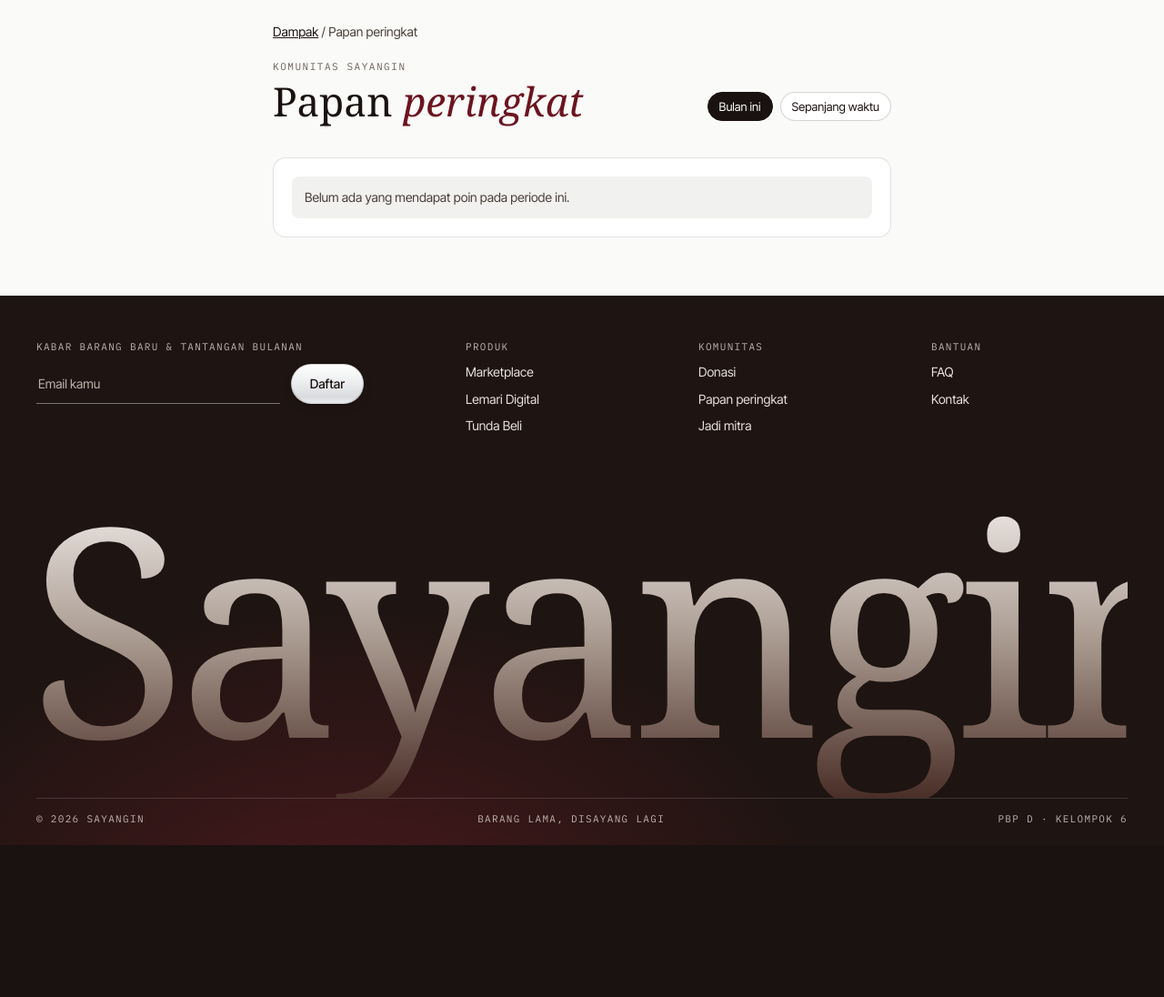
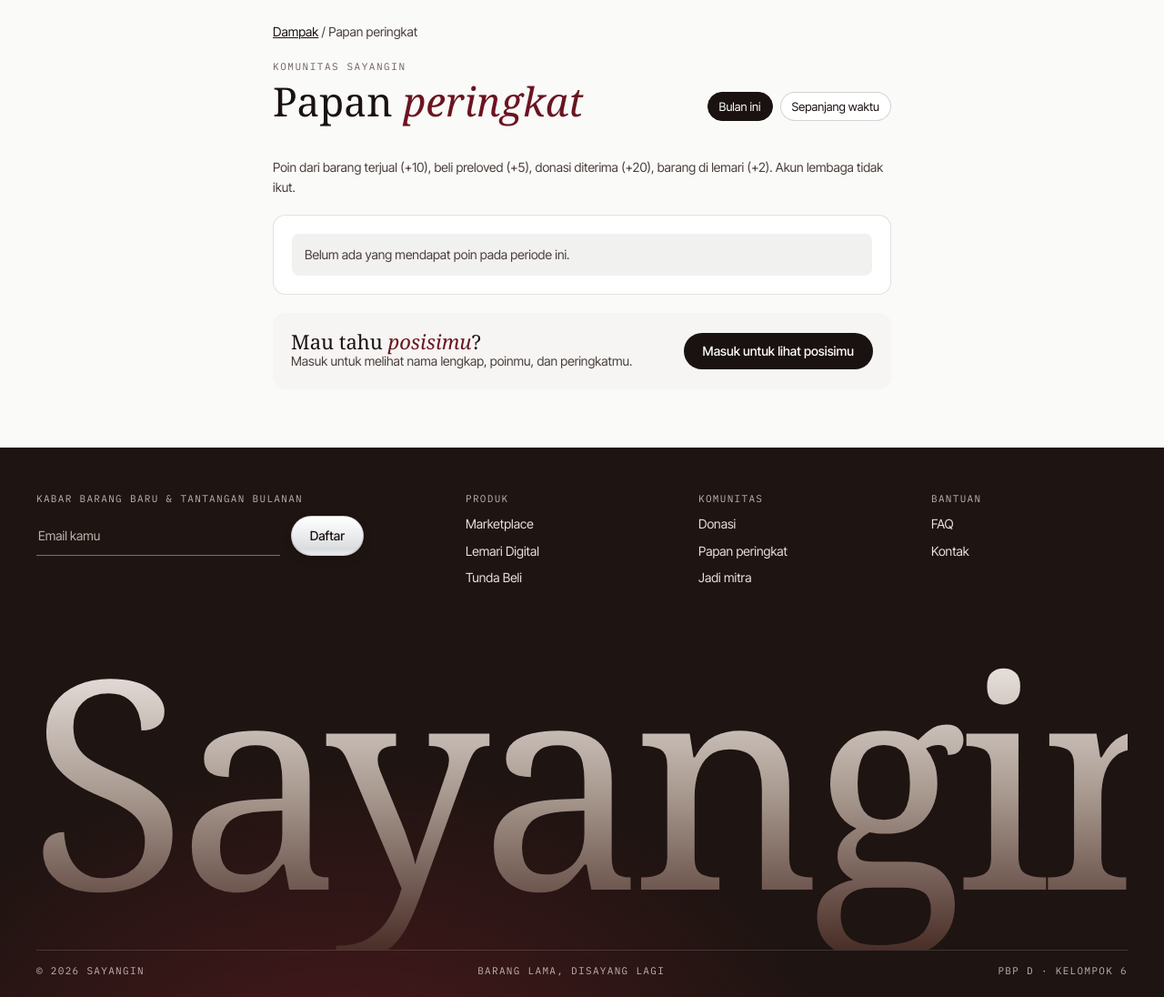
Before and after one commit to PBP-D-Kelompok-6/sayangin, a Django app: page /dampak/peringkat/ in a window 1280 px wide. Shown: the part 72-1168 px from the top of the page at 91% size. Before the commit the page ends 1001 px from the top, so only its background shows below. Run offline with Django 5.2, Linux system fonts and the light colour scheme; some libraries are stand-ins or nearby versions; some web fonts are replaced.

Commit message:
feat: tampilan papan peringkat untuk tamu dan pengguna yang login

```diff
--- a/impact/views.py
+++ b/impact/views.py
@@ -135,18 +135,32 @@ def show_impact_json(request):
     return JsonResponse(build_dashboard(request)) # sebagai Json
 
 
+# Samarkan username untuk tamu: huruf pertama + *** + huruf terakhir, mis. "rania" -> "r***a"
+def mask_username(username):
+    return username[0] + "***" + (username[-1] if len(username) > 1 else "")
+
 # Halaman papan peringkat publik (/dampak/peringkat/)
 # SENGAJA tanpa @personal_required: tamu & lembaga boleh melihat, tapi isinya dibedakan di template
 @require_GET
 def show_impact_leaderboard(request):
     period, since = get_period(request)
     leaderboard = get_leaderboard(since)
+    top = leaderboard[:10] # halaman publik menampilkan 10 teratas
+    if request.user.is_authenticated:
+        # sudah login: nama lengkap + tandai baris milik sendiri
+        rows = [{**row, "is_me": row["user_id"] == request.user.id} for row in top]
+        my_rank = next((row for row in leaderboard if row["user_id"] == request.user.id), None)
+    else:
+        # tamu: nama disamarkan DI SERVER, jadi nama asli & id user tidak ikut terkirim ke browser
+        rows = [{"rank": row["rank"], "username": mask_username(row["username"]), "points": row["points"]}
+                for row in top]
+        my_rank = None # tamu tidak punya posisi
     context = {
         "period": period,
-        "leaderboard": leaderboard[:10], # halaman publik menampilkan 10 teratas
-        # posisi user yang login; tamu (belum login) selalu None
-        "my_rank": next((row for row in leaderboard if row["user_id"] == request.user.id), None)
-                   if request.user.is_authenticated else None,
+        "leaderboard": rows,
+        "my_rank": my_rank,
+        # cara dapat poin, untuk kalimat penjelasan di atas daftar
+        "points_info": [(sources.LABELS[key], point) for key, point in sources.POINTS.items()],
     }
     return render(request, "impact/leaderboard.html", context)
 
--- a/static/css/impact.css
+++ b/static/css/impact.css
@@ -57,3 +57,8 @@
 .dampak-rank li.is-me { background: var(--grey-50); } /* baris milik user yang login */
 .dampak-rank__no { display: grid; place-items: center; width: 28px; height: 28px; border-radius: 50%; background: var(--grey-100); font-size: 13px; }
 .dampak-rank li:first-child .dampak-rank__no { background: var(--maroon); color: var(--white); } /* juara 1 berwarna maroon */
+
+/* Halaman papan peringkat publik */
+.dampak-me-pill { display: inline-block; margin-left: 12px; padding: 4px 10px; border-radius: 999px; background: #F3C9CF; color: var(--maroon); font-family: var(--font-mono); font-size: 13px; vertical-align: middle; } /* label "Kamu #3" di sebelah judul */
+.dampak-cta { display: flex; flex-wrap: wrap; align-items: center; justify-content: space-between; gap: 16px; padding: 20px; border-radius: var(--radius-lg); background: var(--grey-50); } /* kotak ajakan masuk untuk tamu; tombol turun ke bawah kalau sempit */
+.dampak-cta h2 { font-size: 22px; }
--- a/templates/impact/leaderboard.html
+++ b/templates/impact/leaderboard.html
@@ -17,21 +17,32 @@
 
   {# Judul + tombol periode (link biasa; reload halaman dengan ?periode=...) #}
   <div class="dampak-head">
-    <h1 class="page-title"><span class="eyebrow">Komunitas Sayangin</span>Papan <em>peringkat</em></h1>
+    <h1 class="page-title">
+      <span class="eyebrow">Komunitas Sayangin</span>Papan <em>peringkat</em>
+      {# hanya untuk user yang login dan sudah punya poin di periode ini #}
+      {% if my_rank %}<span class="dampak-me-pill">Kamu #{{ my_rank.rank }}</span>{% endif %}
+    </h1>
     <div class="dampak-switch" role="group" aria-label="Pilih periode">
       <a href="?periode=bulan" class="chip {% if period == 'bulan' %}chip--on{% endif %}">Bulan ini</a>
       <a href="?periode=semua" class="chip {% if period == 'semua' %}chip--on{% endif %}">Sepanjang waktu</a>
     </div>
   </div>
 
-  {# Daftar 10 teratas dari views.show_impact_leaderboard(); tampilan tamu vs login dibedakan di langkah berikutnya #}
+  {# Cara dapat poin, dari sources.POINTS (kalau poinnya diubah, kalimat ini ikut berubah) #}
+  <p class="text-soft">
+    Poin dari {% for label, point in points_info %}{{ label|lower }} (+{{ point }}){% if not forloop.last %}, {% endif %}{% endfor %}.
+    Akun lembaga tidak ikut.
+  </p>
+
+  {# Daftar 10 teratas; untuk tamu, username sudah disamarkan di views.show_impact_leaderboard() #}
   <section class="dampak-card">
     {% if leaderboard %}
     <ol class="dampak-list dampak-rank">
       {% for row in leaderboard %}
-      <li>
+      {# is-me: baris milik user yang login disorot (tamu tidak punya is_me) #}
+      <li class="{% if row.is_me %}is-me{% endif %}">
         <span class="dampak-rank__no">{{ row.rank }}</span>
-        <span>@{{ row.username }}</span>
+        <span>@{{ row.username }}{% if row.is_me %} (kamu){% endif %}</span>
         <strong class="mono">{{ row.points }} poin</strong>
       </li>
       {% endfor %}
@@ -40,5 +51,17 @@
     <p class="notice">Belum ada yang mendapat poin pada periode ini.</p>
     {% endif %}
   </section>
+
+  {# Khusus tamu: keterangan nama disamarkan + ajakan masuk (filter berbasis autentikasi) #}
+  {% if not user.is_authenticated %}
+    {% if leaderboard %}<p class="text-soft">Nama pengguna disamarkan untuk tamu.</p>{% endif %}
+    <section class="dampak-cta">
+      <div>
+        <h2 class="serif">Mau tahu <em>posisimu</em>?</h2>
+        <p class="text-soft">Masuk untuk melihat nama lengkap, poinmu, dan peringkatmu.</p>
+      </div>
+      <a class="btn btn--dark" href="{% url 'main:show_login' %}">Masuk untuk lihat posisimu</a>
+    </section>
+  {% endif %}
 </main>
 {% endblock %}
```
Also changed, not shown: impact/tests.py (+17 -0 lines).
